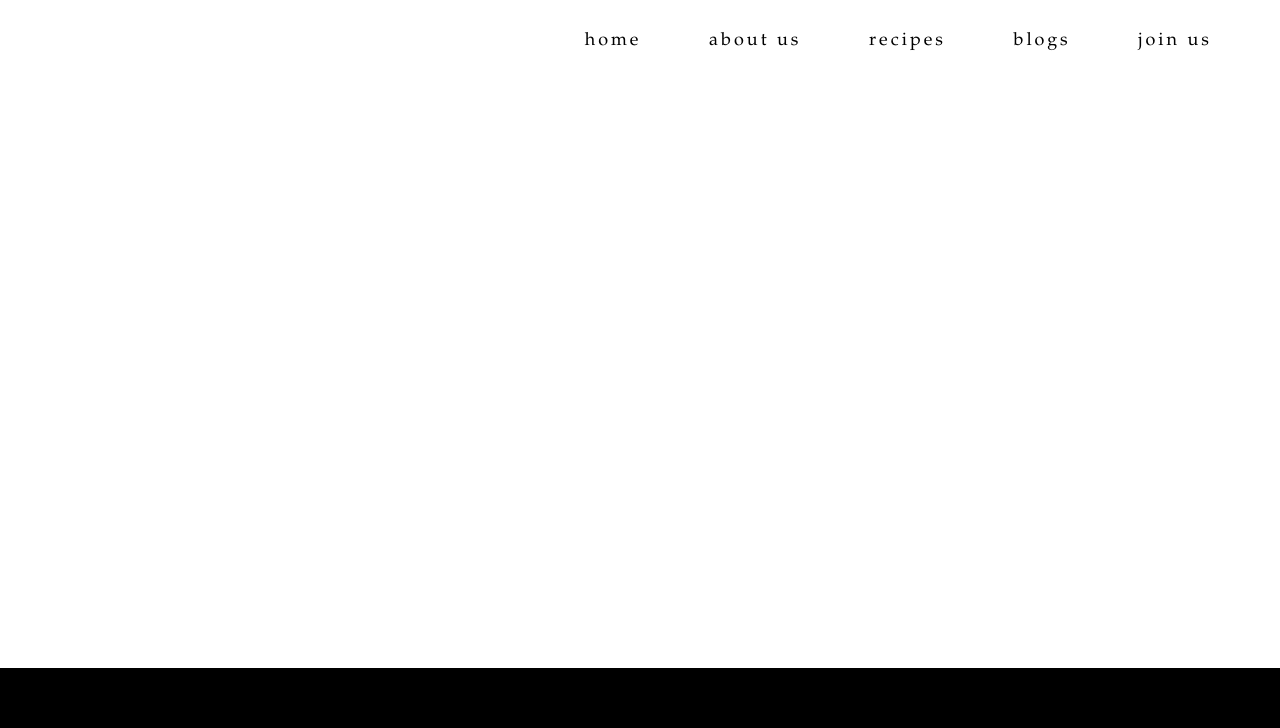
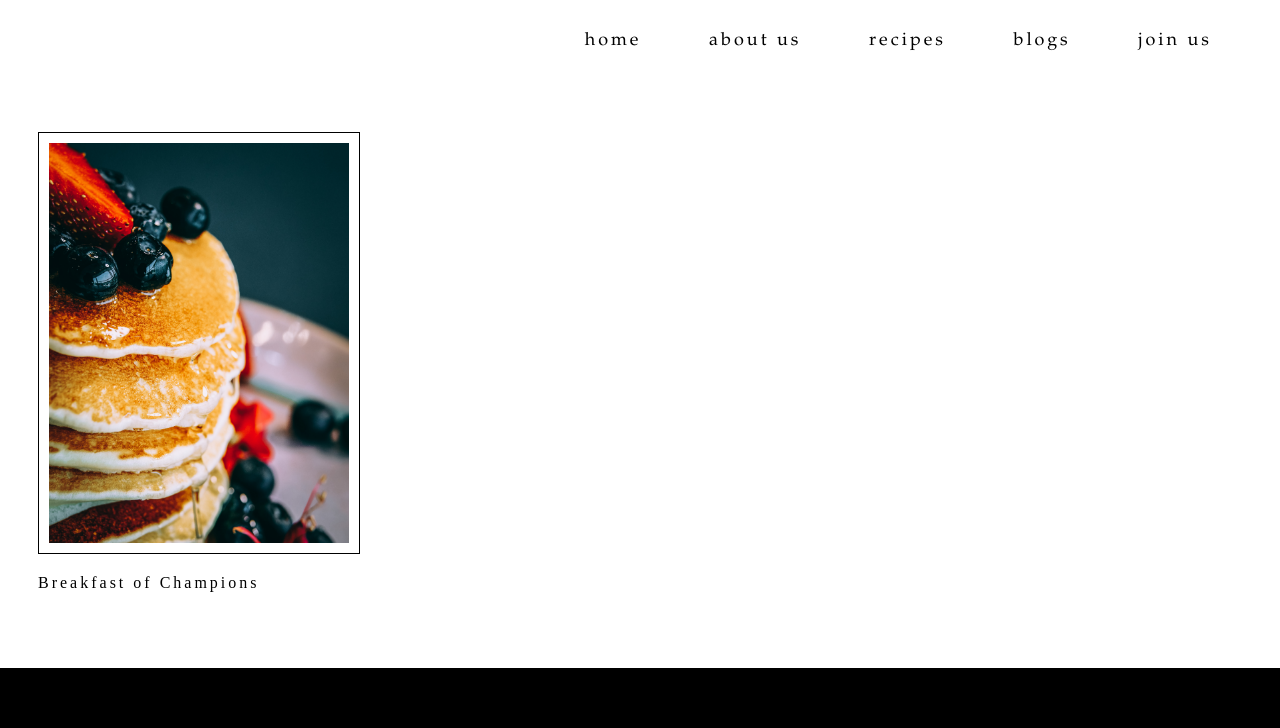
Before and after one commit to lucieortega/Bookrecipe, a PHP site: page / in a window 1280 px wide. Shown: the part 72-800 px from the top of the page. Run offline with PHP 8.4, Linux system fonts and the light colour scheme.

Commit message:
added an image with a border and caption

```diff
--- a/index.php
+++ b/index.php
@@ -27,8 +27,12 @@
    <?php
         include "navigation.php";
         include "footer.php";
+    ?>
+<div class="img-with-text">
+   <img src="images/pancakes.jpg" alt="Photo of pancakes">
+   <p>Breakfast of Champions</p>
 
-    ?>
+</div>
 
 </body>
 </html>
--- a/style.css
+++ b/style.css
@@ -30,6 +30,24 @@ h1{
     font-family: "Garamond", "Miller", "Serif";
 }
 
+img{
+    border:#000000 1px solid;
+    width: 300px;
+    height: 400px;
+    padding: 10px;
+    margin-top: 50px;
+}
+
+.img-with-text {
+    text-align: justify;
+    width: [width of img];
+    letter-spacing: 3px;
+    font-family: "avenir";
+    margin-left: 30px;
+    font-weight: medium;
+}
+
+
 a:link{text-decoration: none; color: #000000; margin: 30px;/*link that hasn't been visited*/}
 a:visited{text-decoration: none; color: #654a4a; margin: 30px;/*once page is visited*/}
 a:active{text-decoration: underline; color: #571414; margin: 30px;/*link that is selected*/}
```
Also changed, not shown: images/pancakes.jpg (added), 1 other file.
